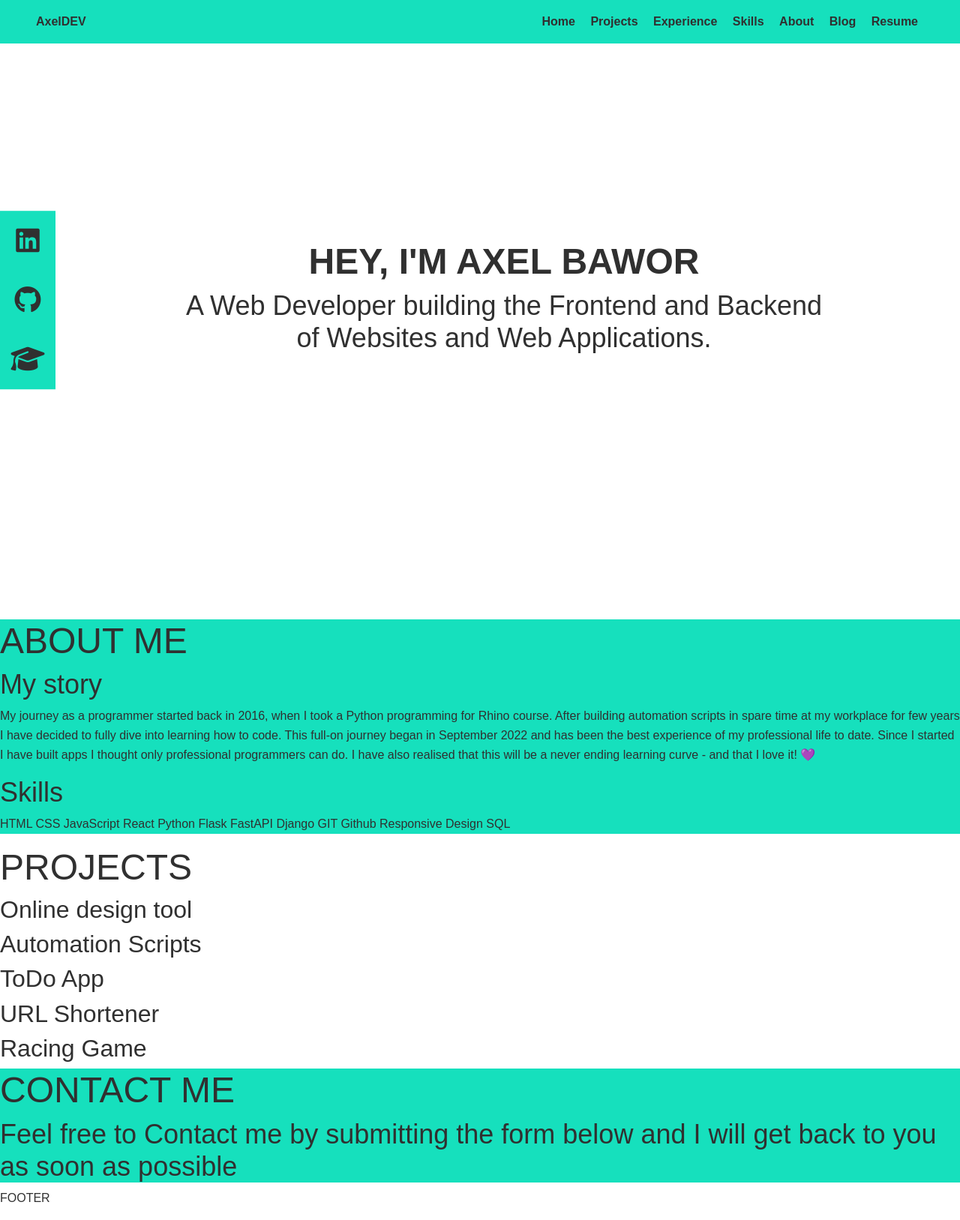
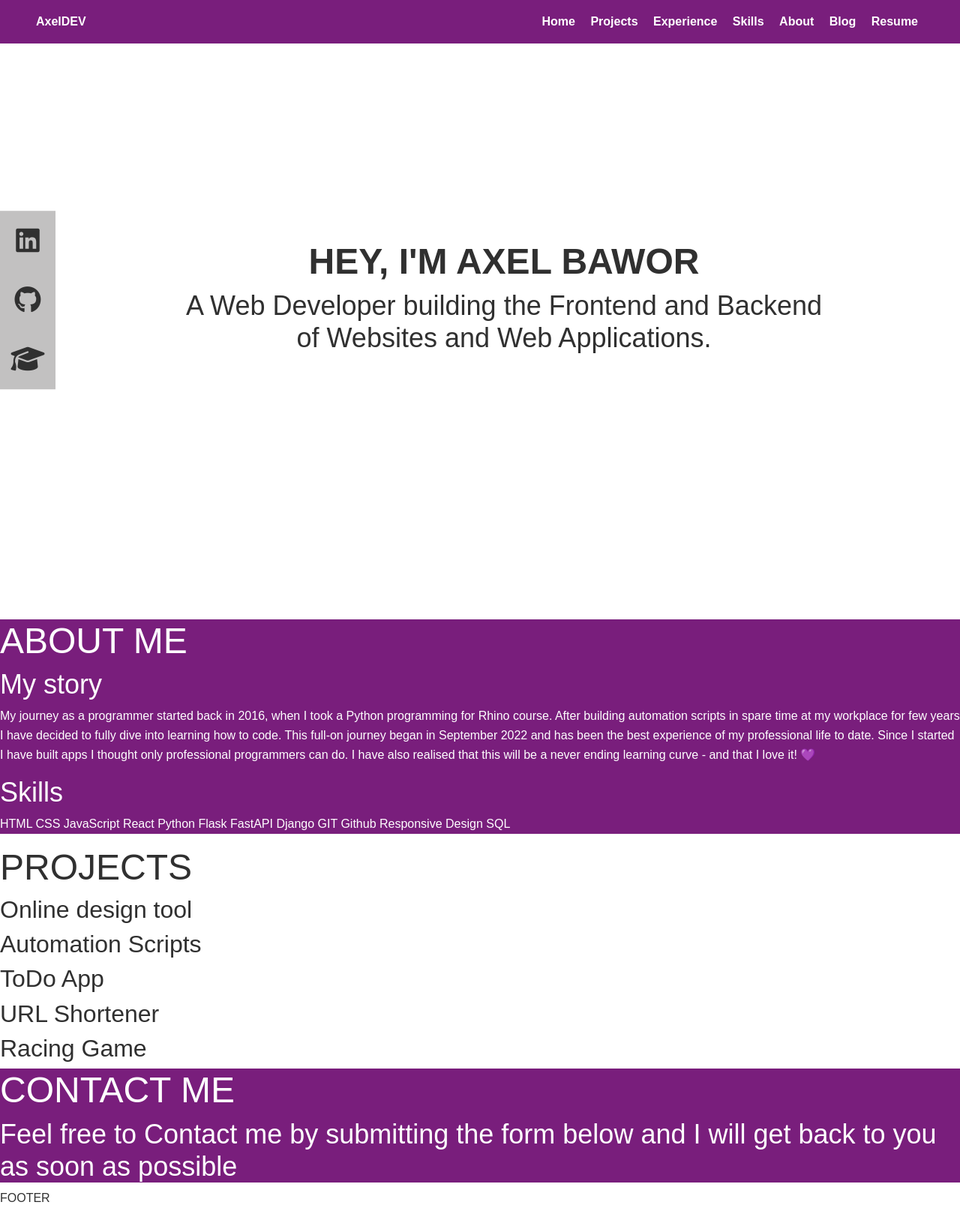
Before and after one commit to abawor/django_portfolio_website, a Django app: page / in a window 1280 px wide. Shown: the whole page at 75% size. Run offline with Django 3.2, Linux system fonts and the light colour scheme; some libraries are stand-ins or nearby versions.

Commit message:
Updated color schemes

```diff
--- a/blog/static/css/base.css
+++ b/blog/static/css/base.css
@@ -12,8 +12,10 @@
     --fw-bold: 900;
 
     --clr-light: #fff;
+    --clr-medium: #c2c1c1;
     --clr-dark: #303030;
-    --clr-accent: #16e0bd;
+    --clr-accent: #ffee00;
+    --clr-main: #791e7c;
 
     --fs-h1: 2rem;
     --fs-h2: 1.5rem;
@@ -51,14 +53,14 @@ body {
 a,
 i {
     text-decoration: none;
-    color: var(--clr-dark);
-    transition: color 0.3s;
+    color: var(--clr-light);
+    transition: color 0.5s;
     cursor: pointer;
 }
 
 a:hover,
 i:hover {
-    color: var(--clr-light);
+    color: var(--clr-accent);
 }
 
 .section_title {
@@ -73,7 +75,7 @@ i:hover {
 /* Header */
 
 .header {
-    background-color: #16e0bd;
+    background-color: var(--clr-main);
     padding: 1em;
     font-weight: bold;
 }
@@ -117,7 +119,7 @@ i:hover {
     display: flex;
     flex-direction: column;
     top: 50%;
-    background-color: var(--clr-accent);
+    background-color: var(--clr-medium);
     transform: translateY(-50%);
 }
 
@@ -131,6 +133,14 @@ i:hover {
     padding: 0.6em 0.4em;
     width: 100%;
     text-align: center;
+    color: var(--clr-dark);
+    transition: background-color 0.5s;
+}
+
+.social .fa-brands:hover,
+.social .fa-solid:hover {
+    color: var(--clr-accent);
+    background-color: var(--clr-main);
 }
 
 
@@ -143,7 +153,8 @@ i:hover {
 /* About me */
 
 .about-me {
-    background-color: var(--clr-accent);
+    background-color: var(--clr-main);
+    color: var(--clr-light);
 }
 
 /* Projects */
@@ -155,7 +166,8 @@ i:hover {
 /* Contact */
 
 .contact {
-    background-color: var(--clr-accent);
+    background-color: var(--clr-main);
+    color: var(--clr-light);
 }
 
 /* Footer */
```
